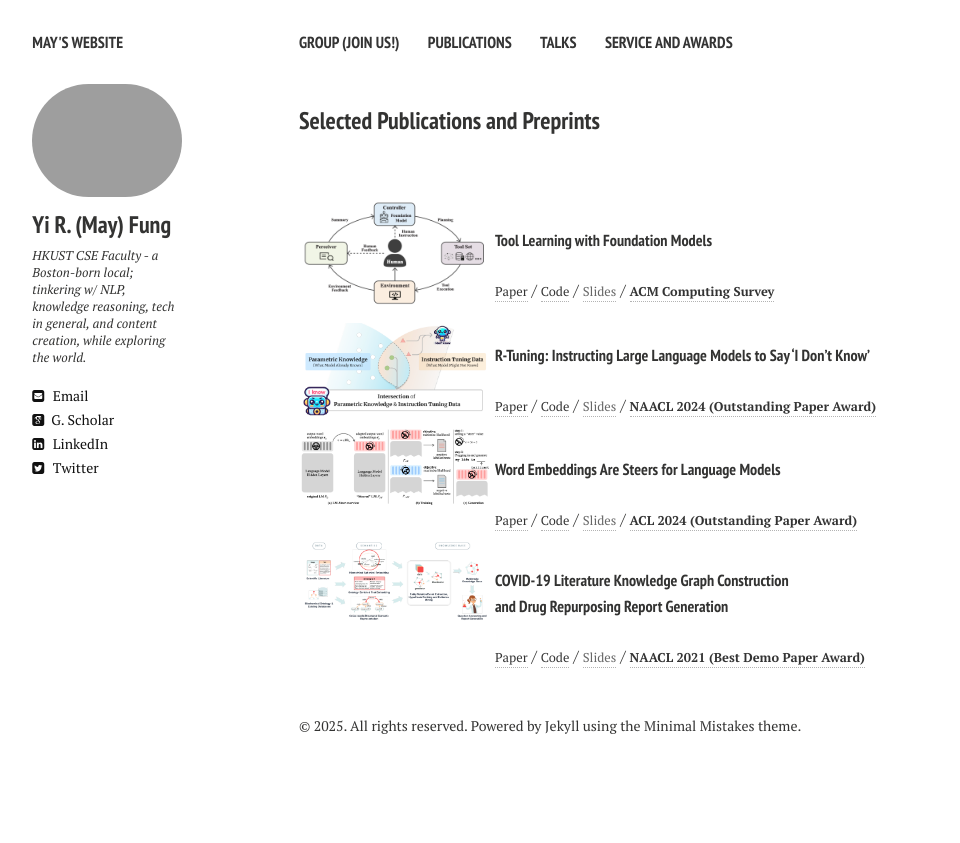
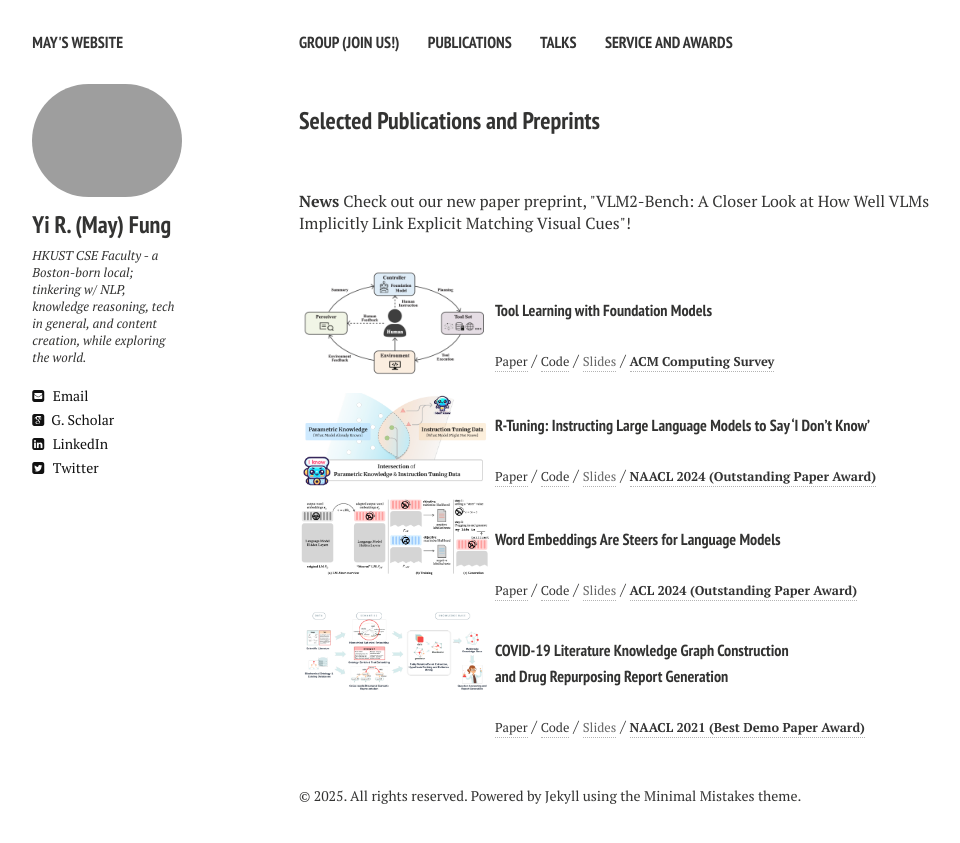
Before and after one commit to mayrfung/mayrfung.github.io, a Jekyll site: the page built from publications.md, in a window 1280 px wide. Shown: the top 843 px of the page, without its empty margins (21-981 px from the left). Built offline with Jekyll 4.4.1, drawn with Linux system fonts in a browser that asks for light colours; nearby versions of some CDN libraries.

Commit message:
Update publications.html

```diff
--- a/_layouts/publications.html
+++ b/_layouts/publications.html
@@ -122,6 +122,7 @@ div.bibtex pre { font-size: 75%; overflow: auto;  width: 100%; padding: 0em 0em;
     <div id="pub-container">
         <div id="pub-card-container" class="activated hide">
             <div class="pub-card" data-topic="reasoning-planning" data-year="2024" data-selected="true">
+		<p><b>News</b>    Check out our new paper preprint, "VLM2-Bench: A Closer Look at How Well VLMs Implicitly Link Explicit Matching Visual Cues"! </p>
 		<div class="row">
                     <div class="col-l col-xs-12 col-lg-3">
                         <img src="paperpic1.png" />
```
